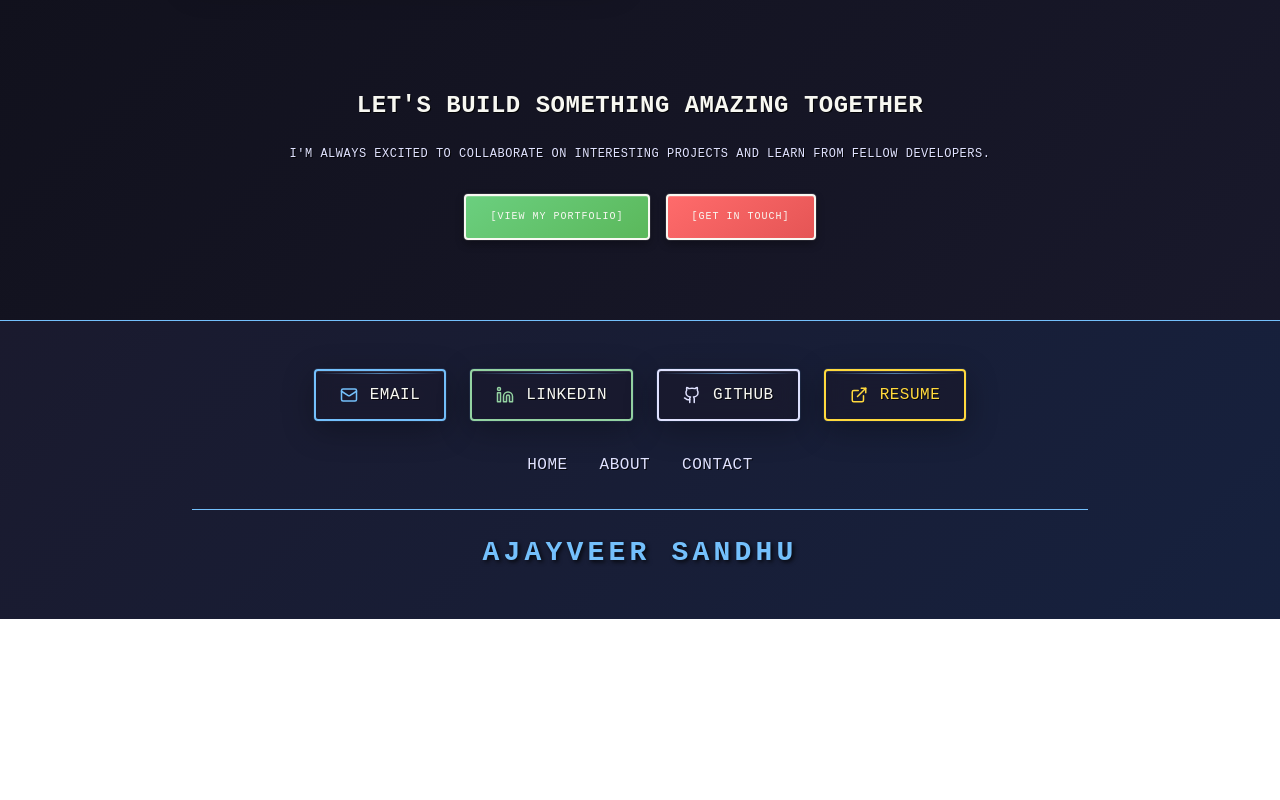
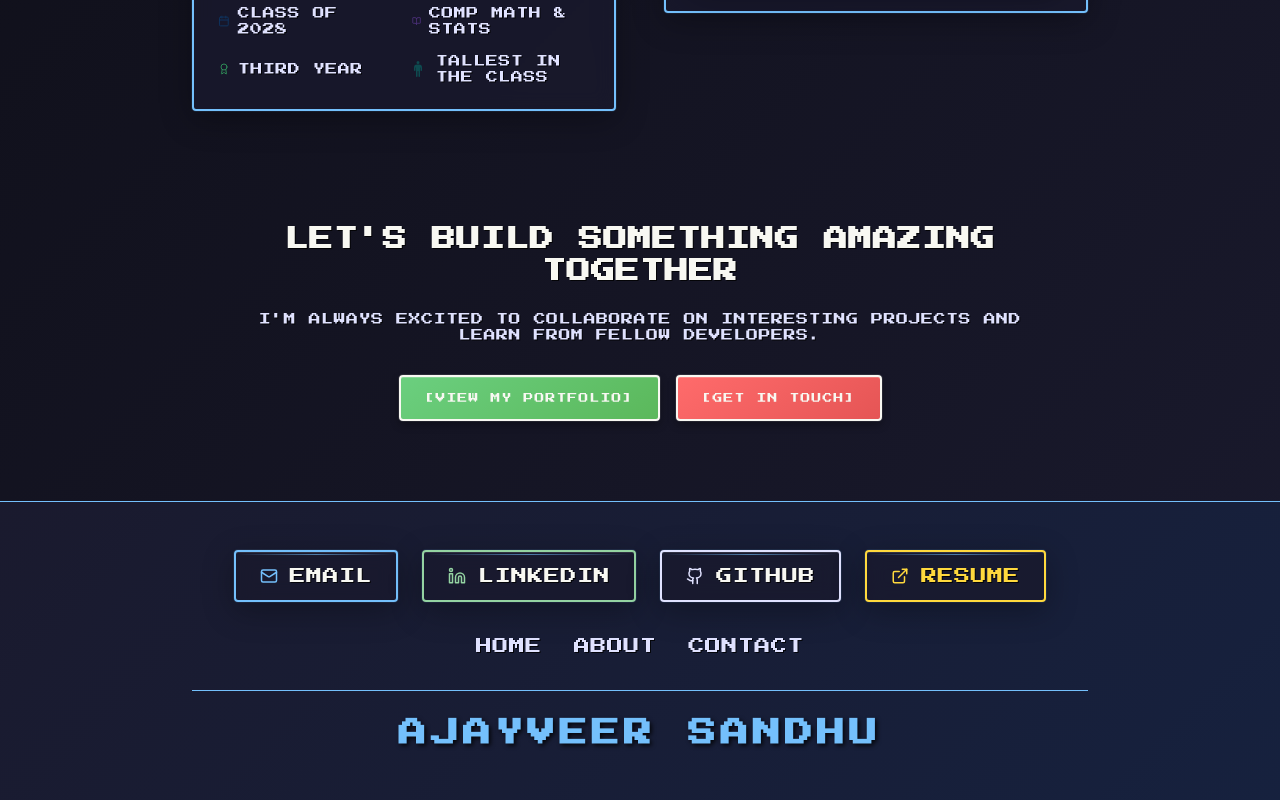
Before and after one commit to ajvsandhu/ajay-web, a Next.js app in the folder ajay-portfolio/: page /about in a window 1280 px wide. Shown: the part 1549-2349 px from the top of the page. Before the commit the page ends 2168 px from the top, so only its background shows below. Built offline with nearby package versions, Linux system fonts and the light colour scheme.

Commit message:
fix: update footer Google Drive link and adjust webpack configuration in dev script

```diff
--- a/ajay-portfolio/next.config.ts
+++ b/ajay-portfolio/next.config.ts
@@ -2,6 +2,9 @@
 
 const nextConfig: NextConfig = {
   /* config options here */
+  turbopack: {
+    root: __dirname,
+  },
   async headers() {
     return [
       {
--- a/ajay-portfolio/package.json
+++ b/ajay-portfolio/package.json
@@ -6,7 +6,7 @@
     "node": ">18.0.0"
   },
   "scripts": {
-    "dev": "next dev",
+    "dev": "next dev --webpack",
     "build": "next build",
     "start": "next start",
     "lint": "next lint"
--- a/ajay-portfolio/src/app/globals.css
+++ b/ajay-portfolio/src/app/globals.css
@@ -1,5 +1,5 @@
+@import url('https://fonts.googleapis.com/css2?family=Press+Start+2P&display=swap');
 @import "tailwindcss";
-@import url('https://fonts.googleapis.com/css2?family=Press+Start+2P&display=swap');
 
 /* ========================================
    CSS CUSTOM PROPERTIES & THEME VARIABLES
@@ -688,9 +688,7 @@
 
 html::-webkit-scrollbar,
 body::-webkit-scrollbar,
-*::-webkit-scrollbar,
-*::before::-webkit-scrollbar,
-*::after::-webkit-scrollbar {
+*::-webkit-scrollbar {
   display: none !important;
   width: 0 !important;
   height: 0 !important;
--- a/ajay-portfolio/src/components/ui/footer.tsx
+++ b/ajay-portfolio/src/components/ui/footer.tsx
@@ -69,7 +69,7 @@
             <span>GITHUB</span>
           </a>
           <a
-            href="https://drive.google.com/file/d/1LF9i0Vd6_8Im3xYBmUC2vcOD5nAi18kT/view?usp=sharing"
+            href="https://drive.google.com/file/d/1dhok5CajhMXjkndI7piESKnsqIGkDGEu/view?usp=sharing"
             target="_blank"
             className={`flex items-center gap-3 px-6 py-3 transition-all duration-300 text-base pixel-text glass rounded-md ${
               isTransitioning ? 'pointer-events-none opacity-50' : ''
```
